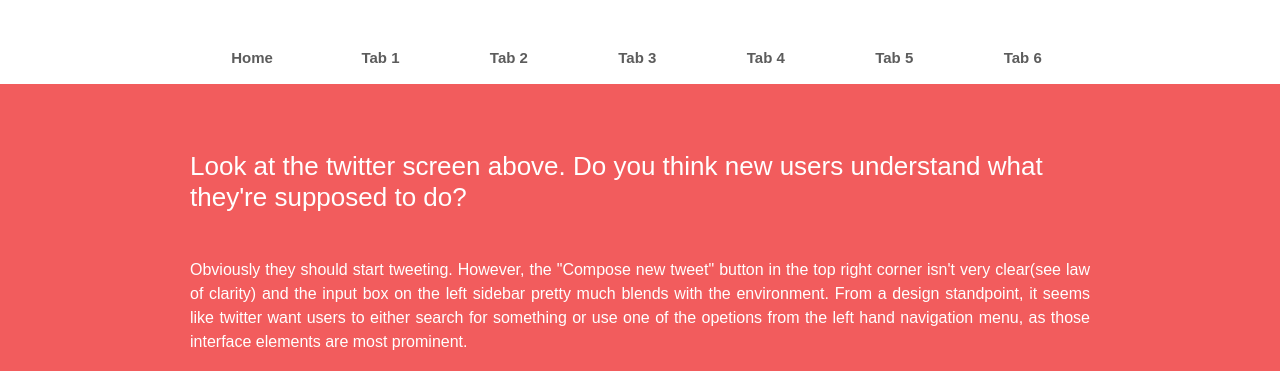
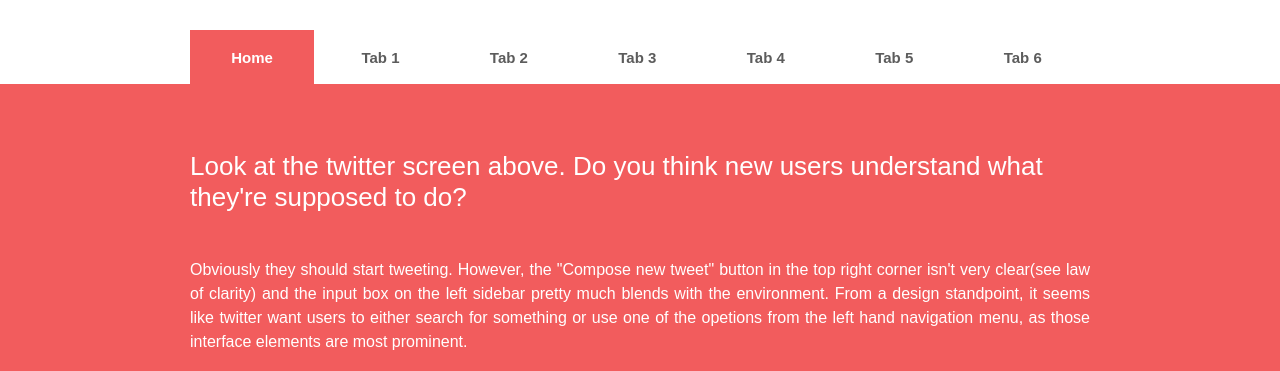
Before and after one commit to AnimeshSaraswat/JS-Tabs, a plain HTML site: page index.html in a window 1280 px wide. Shown: the part 106-477 px from the top of the page. Drawn offline with Linux system fonts and the light colour scheme.

Commit message:
Fixed the active tab on the page

```diff
--- a/index.html
+++ b/index.html
@@ -15,7 +15,7 @@
         </div>
         <div class="nav-tabs">
           <ul class="tabs">
-            <li><a href="#" class="tablink" onclick="switchTab(event, 'Home')"><b>Home</b></a></li>
+            <li><a href="#" class="active tablink" onclick="switchTab(event, 'Home')"><b>Home</b></a></li>
             <li><a href="#" class="tablink" onclick="switchTab(event, 'Tab1')"><b>Tab 1</b></a></li>
             <li><a href="#" class="tablink" onclick="switchTab(event, 'Tab2')"><b>Tab 2</b></a></li>
             <li><a href="#" class="tablink" onclick="switchTab(event, 'Tab3')"><b>Tab 3</b></a></li>
--- a/js/tabs.js
+++ b/js/tabs.js
@@ -8,7 +8,7 @@ function switchTab(evt, tabName) {
   tablink = document.getElementsByClassName("tablink");
   for(i = 0; i < tablink.length; i++)
     {
-      tablink[i].className = tablink[i].className.replace(" active", "");
+      tablink[i].className = tablink[i].className.replace("active", "");
     }
   document.getElementById(tabName).style.display = "block";
   evt.currentTarget.className += " active";
```
